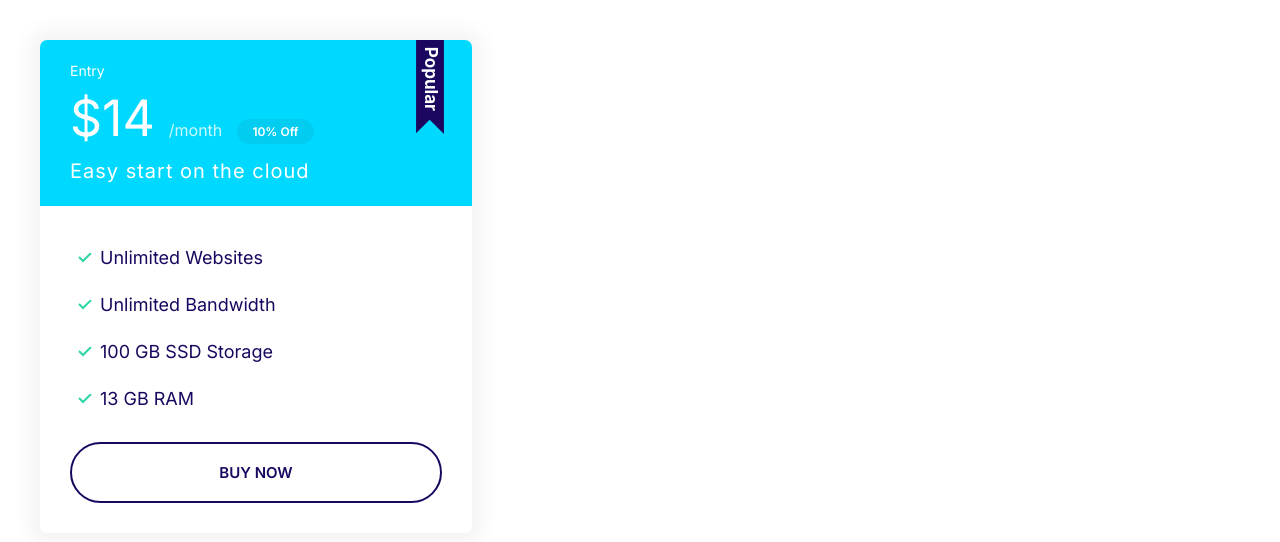
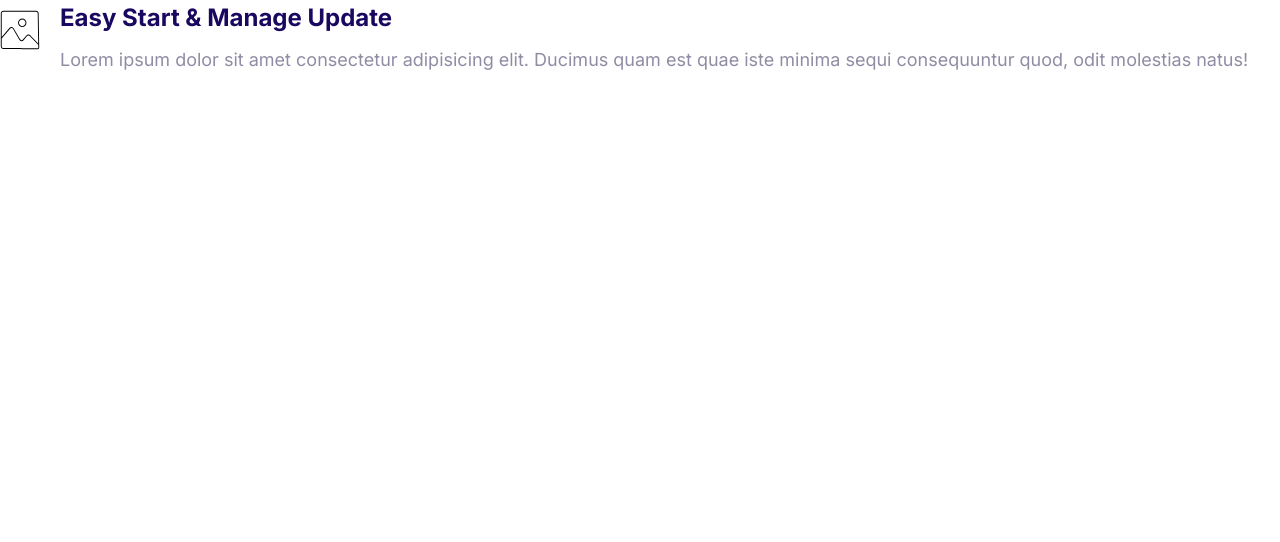
Before and after one commit to codewithjean/moshify, a plain HTML site: page index.html in a window 1280 px wide. Drawn offline with Linux system fonts and the light colour scheme.

Commit message:
Build the media component.

```diff
--- a/css/styles.css
+++ b/css/styles.css
@@ -354,6 +354,20 @@
   margin-bottom: 2rem;
 }
 
+@media screen and (min-width: 1024px) {
+  .plan__name {
+    font-size: 1.4rem;
+  }
+  .plan__price {
+    font-size: 5rem;
+  }
+  .plan__billing-cycle {
+    font-size: 1.6rem;
+  }
+}
+
+/* popular plan */
+
 .plan--popular .card__header {
   position: relative;
 }
@@ -367,14 +381,20 @@
   right: 5%;
 }
 
-@media screen and (min-width: 1024px) {
-  .plan__name {
-    font-size: 1.4rem;
-  }
-  .plan__price {
-    font-size: 5rem;
-  }
-  .plan__billing-cycle {
-    font-size: 1.6rem;
-  }
+/* Media */
+
+.media {
+  display: flex;
 }
+
+.media__title {
+  margin-top: 0;
+}
+
+.media__body {
+  margin: 0 2rem;
+}
+
+.media__image {
+  margin-top: 1rem;
+}
--- a/index.html
+++ b/index.html
@@ -12,27 +12,16 @@
     <link rel="preconnect" href="https://fonts.googleapis.com">
 </head>
 <body>
-  <div class="plan plan--popular">
-      <div  style="width: 40%; padding: 4rem">
-        <div class="card card--secondary">
-            <header class="card__header">
-                <h3 class="plan__name">Entry</h3>
-                <span class="plan__price"> $14 </span>
-                <span class="plan__billing-cycle"> /month</span>
-                <span class="badge badge--secondary badge--small"> 10% Off</span>
-                <span class="plan__description"> Easy start on the cloud</span>
-            </header>
-            <div class="card__body">
-                <ul class="list list--tick">
-                    <li class="list__item">Unlimited Websites</li>
-                    <li class="list__item">Unlimited Bandwidth</li>
-                    <li class="list__item">100 GB SSD Storage</li>
-                    <li class="list__item">13 GB RAM</li>
-                </ul>
-                <button class="btn btn--outline btn--block">Buy Now</button>
-            </div>
+    <div class="media">
+        <div class="media__image">
+            <svg class="icon icon--primary">
+                <use xlink:href="images/sprite.svg#snap"></use>
+            </svg>
         </div>
-      </div>
-  </div>
+        <div class="media__body">
+            <h3 class="media__title">Easy Start & Manage Update</h3>
+            <p>Lorem ipsum dolor sit amet consectetur adipisicing elit. Ducimus quam est quae iste minima sequi consequuntur quod, odit molestias natus!</p>
+        </div>
+    </div>
 </body>
 </html>
```
Also changed, not shown: components/media.html (added, +11 -0 lines).
